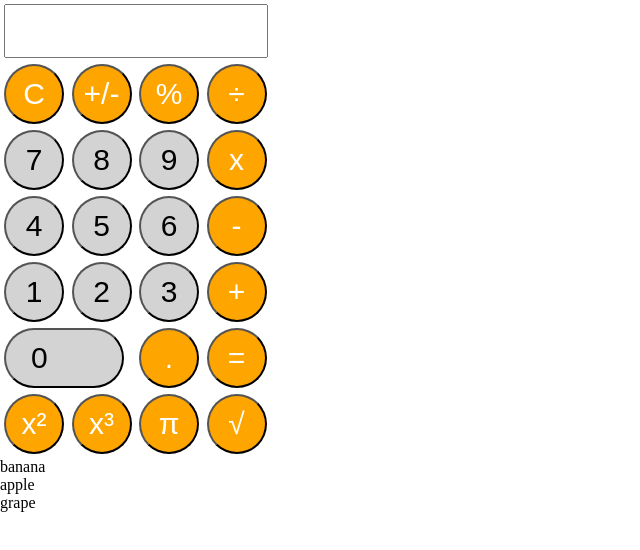
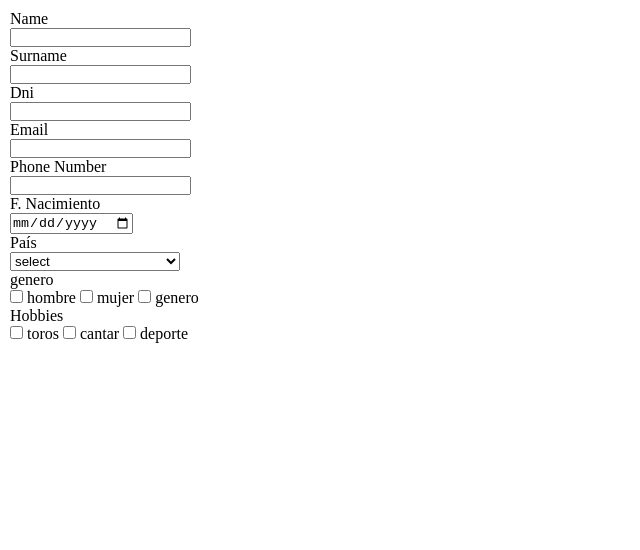
Before and after one commit to shahzaibam/JavaScript-Practice, a plain HTML site: page index.html in a window 1280 px wide. Shown: the whole page, without its empty margins (0-640 px from the left). Drawn offline with Linux system fonts and the light colour scheme.

Commit message:
validando formulario

```diff
--- /dev/null
+++ b/assets/js/dni.js
@@ -0,0 +1,46 @@
+// var letras = ["T", "R", "W", "A", "G", "M", "Y", "F", "P", "D", "X", "B", "N", "J", "Z", "S", "Q", "V", "H", "L", "C", "K", "E"];
+
+function printError(elemId, mensaje) {
+    document.getElementById(elemId).innerHTML = mensaje;
+}
+
+let numMax = 10;
+
+function validateName(numMax) {
+    var name = document.getElementById("name").value;
+
+    if(name == "") {
+        printError("nameErr","please enter your name");
+    }else {
+        //validar longitud
+
+        if(name.length > numMax  ) {
+            printError("dniErr", "numero muy largo")
+        }
+
+        var regex = /^[a-zA-Z\s]+$/;
+        if(regex.test(name) === false){
+            printError("nameErr", "el patron no se cumple")
+        }else{
+            printError("nameErr","");
+
+        }
+
+    }
+}
+
+
+function validarDNI() {
+    var numDni = document.getElementById("dni").value;
+    var letras = ["T", "R", "W", "A", "G", "M", "Y", "F", "P", "D", "X", "B", "N", "J", "Z", "S", "Q", "V", "H", "L", "C", "K", "E"];
+
+    var numero = parseInt.numDni.substring(0, numDni.length - 2)
+    var letra_intro = numDni(numDni.length - 1)
+    var letra_ok = letras[numero%23]
+    if(letra_intro != letra_ok) {
+        printError("dniErr", "letra Dni eeronea");
+    }else {
+        printError("dniErr", "")
+
+    }
+}
--- a/index.html
+++ b/index.html
@@ -19,7 +19,7 @@
     <!-- Encabezado -->
     <!-- Navegador -->
     <!-- Cuerpo -->
-    <div class="cont">
+    <!-- <div class="cont">
         <table>
             <tr>
                 <td colspan="4">
@@ -65,11 +65,99 @@
             </tr>
         </table>
     </div>
-    <!-- Pie -->
-    <!-- JavaScript -->
+     Pie
+    JavaScript -->
 
-    <script src="/assets/js/index.js"></script>
-    <script src="./assets/js/calculadora.js"></script>
+    <div style="padding: 10px;">
+        <form name="contactForm" action="">
+
+            <div>
+                <label for="name">Name</label><br>
+                <input type="text" onblur="validateName()" id="name" name="name">
+                <div id="nameErr"></div>
+            </div>
+
+            <div>
+                <label for="surname">Surname</label><br>
+                <input type="text" id="surname" name="surname">
+            </div>
+
+            <div>
+                <label for="dni">Dni</label><br>
+                <input type="text" onblur="validarDNI()"id="dniErr" name="dni">
+            </div>
+
+            <div>
+                <label for="email">Email</label><br>
+                <input type="email" id="email" name="email">
+            </div>
+
+            <div>
+                <label for="telephone">Phone Number</label><br>
+                <input type="tel" id="telephone" name="telephone">
+            </div>
+
+            <div>
+                <label for="fechaN">F. Nacimiento</label><br>
+                <input type="date" id="fechaN" name="fechaN">
+
+            </div>
+
+            <div>
+                <label for="pais">País</label><br>
+                <select name="pais" id="pais">
+                    <option>select</option>
+                    <option>Australia</option>
+                    <option>Pakistan</option>
+                    <option>United Kingdom</option>
+                    <option>United States of America</option>
+                </select>
+            </div>
+
+            <div>
+                <label for="genero">genero</label> <br>
+                <label>
+                    <input type="checkbox" value="hombre" name="genero"> hombre
+                </label>
+
+                <label>
+                    <input type="checkbox" value="mujer" name="genero"> mujer
+                </label>
+
+                <label>
+                    <input type="checkbox" value="toros" name="genero"> genero
+                </label>
+            </div>
+
+            <div>
+                <label for="hobbies"> Hobbies</label><br/>
+                <label>
+                    <input type="checkbox" value="toros" name="vicio"> toros
+                </label>
+
+                <label>
+                    <input type="checkbox" value="cantar" name="vicio"> cantar
+                </label>
+
+
+                <label>
+                    <input type="checkbox" value="deporte" name="vicio"> deporte
+                </label>
+
+            </div>
+
+            <div>
+
+            </div>
+
+        </form>
+    </div>
+
+
+    <script src="./assets/js/dni.js"></script>
+
+    <!-- <script src="/assets/js/index.js"></script>
+    <script src="./assets/js/calculadora.js"></script> -->
 </body>
 
 </html>
```
